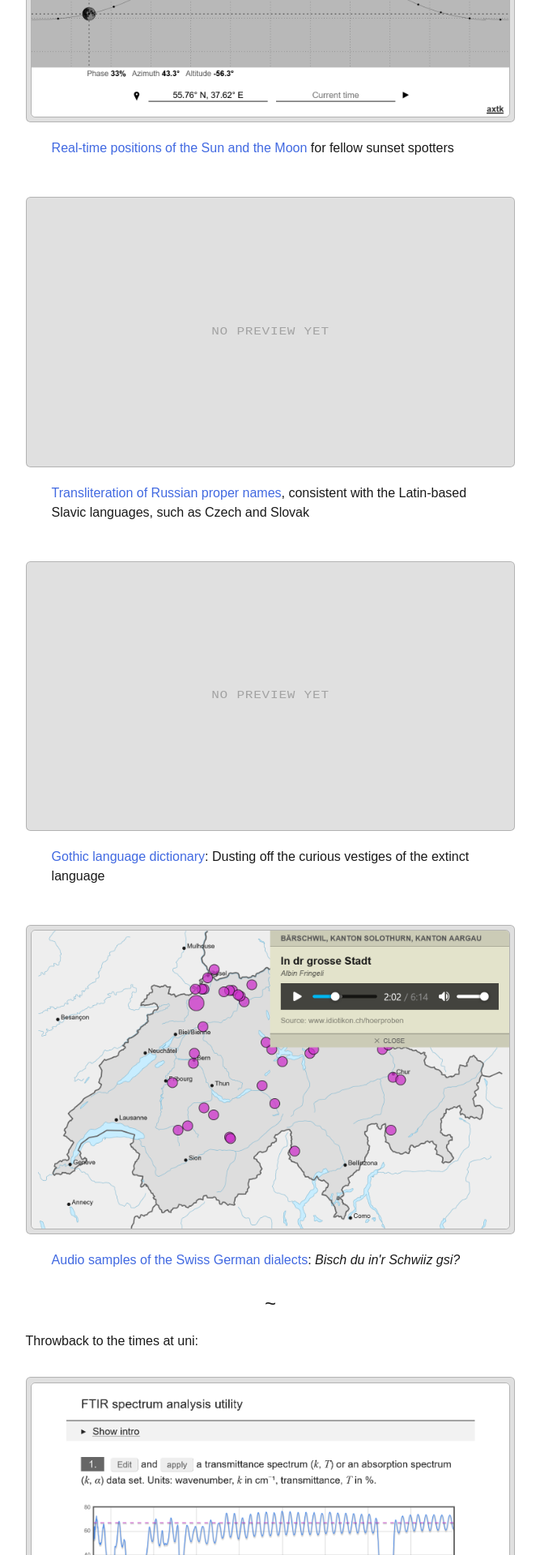
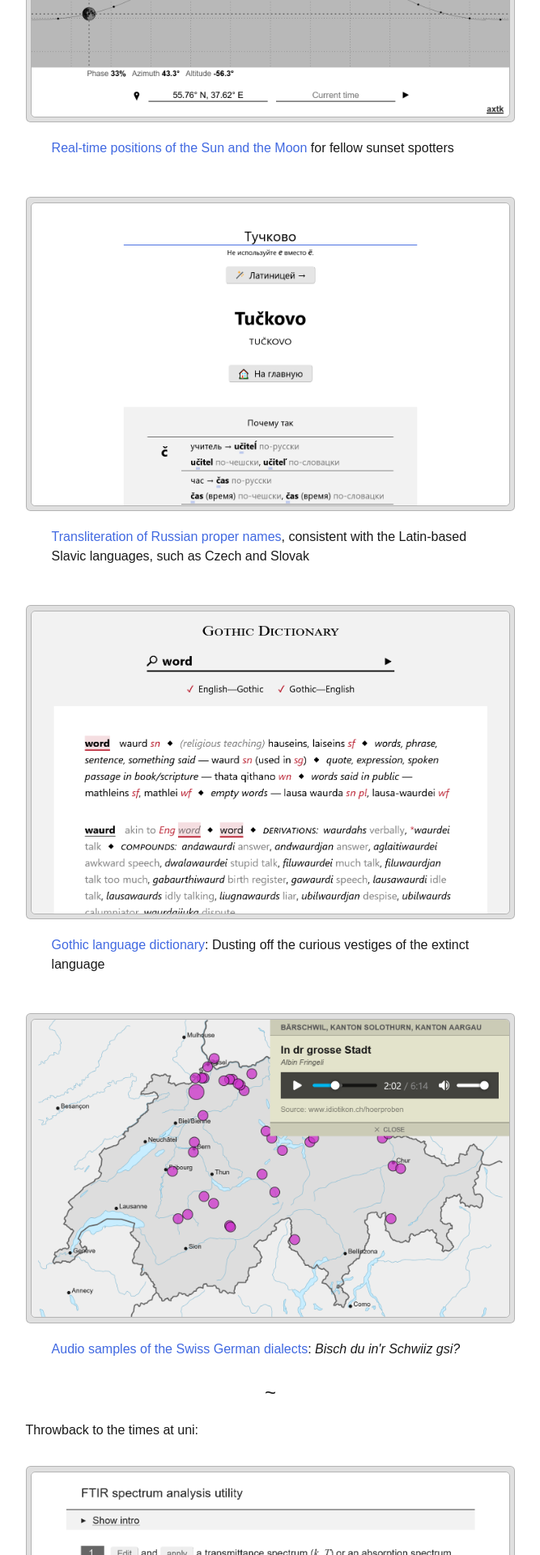
Before and after one commit to axtk/axtk.github.io, a Jekyll site: the page index.html, which Jekyll copies as it is, in a window 1280 px wide. Shown: the part 1772-3692 px from the top of the page at 81% size, without its empty margins (306-973 px from the left). Built offline with Jekyll 4.4.1, drawn with Linux system fonts in a browser that asks for light colours.

Commit message:
update previews

```diff
--- a/index.html
+++ b/index.html
@@ -52,11 +52,11 @@
         <figcaption><a href="x/daylight">Real-time positions of the Sun and the Moon</a> for fellow sunset spotters</figcaption>
     </figure>
     <figure>
-        <picture><!--img src="x/assets/screenshots/translit_names_2.png" alt="Translit names app screenshot" height="360" loading="lazy"--></picture>
+        <picture><img src="x/assets/screenshots/translit_names_5.png" alt="Translit names app screenshot" height="360" loading="lazy"></picture>
         <figcaption><a href="x/names">Transliteration of Russian proper names</a>, consistent with the Latin-based Slavic languages, such as Czech and Slovak</figcaption>
     </figure>
     <figure>
-        <picture><!--img src="x/assets/screenshots/gothic_2.png" alt="Gothic dictionary app screenshot" height="360" loading="lazy"--></picture>
+        <picture><img src="x/assets/screenshots/gothic_3.png" alt="Gothic dictionary app screenshot" height="360" loading="lazy"></picture>
         <figcaption><a href="x/gothic">Gothic language dictionary</a>: Dusting off the curious vestiges of the extinct language</figcaption>
     </figure>
     <figure>
--- a/x/assets/names/index.css
+++ b/x/assets/names/index.css
@@ -7,7 +7,7 @@
     --content-width: 32rem;
 }
 html {
-    font: normal 100%/1.3 sans-serif;
+    font: normal 100%/1.3 system-ui, sans-serif;
     color: var(--color);
     background: var(--background);
 }
```
Also changed, not shown: x/assets/screenshots/gothic_3.png (added), x/assets/screenshots/translit_names_3.png (added), x/assets/screenshots/translit_names_4.png (added), x/assets/screenshots/translit_names_5.png (added), x/assets/screenshots/translit_names_6.png (added).
